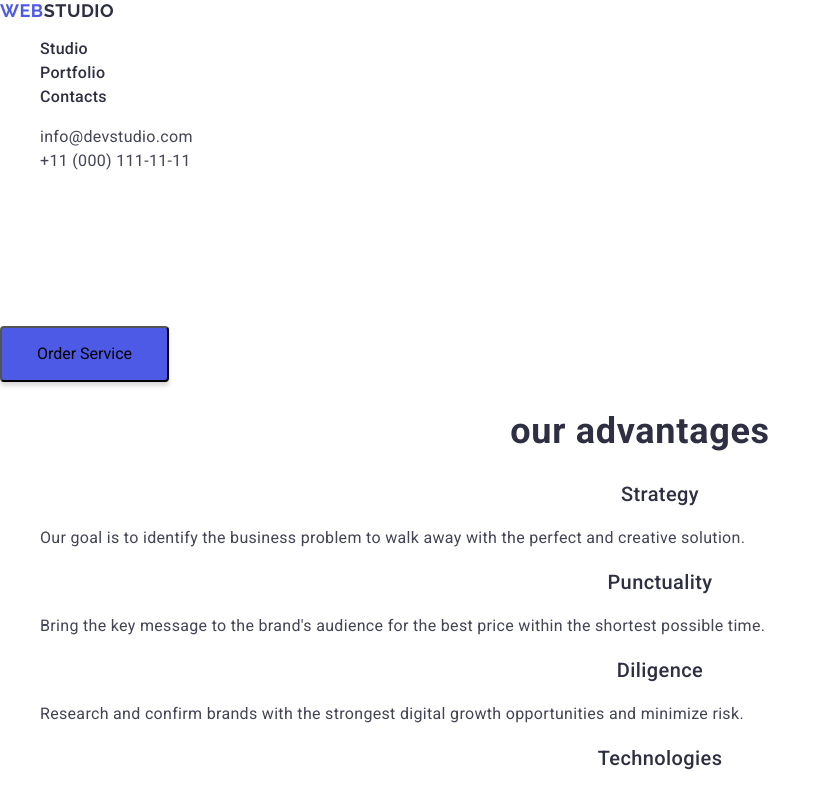
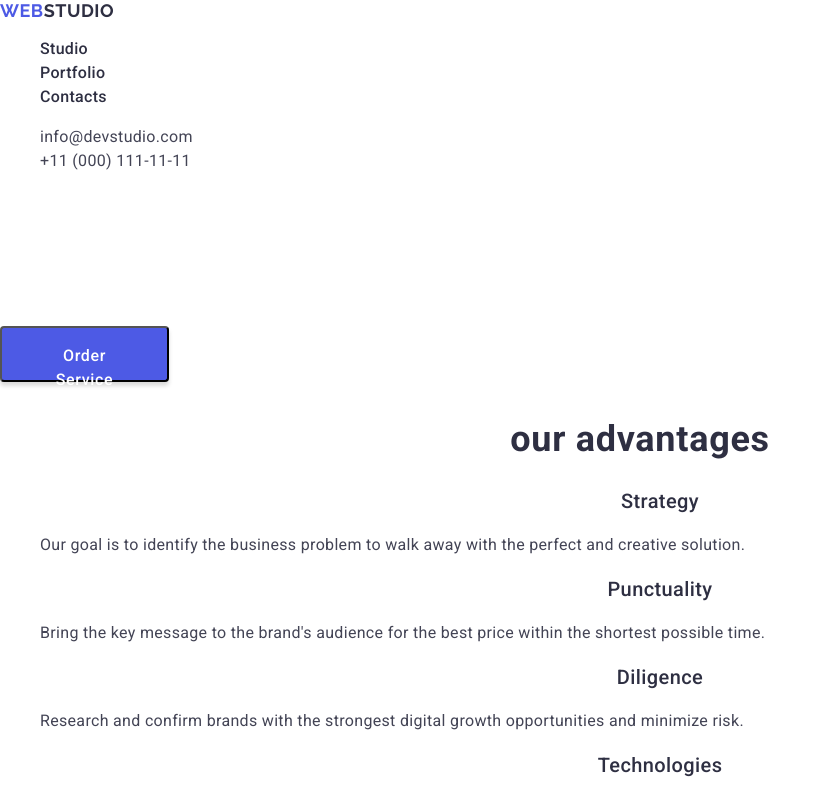
Before and after one commit to Vitalii-Khrabchuk/goit-markup-hw-02, a plain HTML site: page index.html in a window 1280 px wide. Shown: the top 787 px of the page, without its empty margins (0-831 px from the left). Drawn offline with nearby package versions, Linux system fonts and the light colour scheme.

Commit message:
add all files

```diff
--- a/css/styles.css
+++ b/css/styles.css
@@ -103,3 +103,11 @@ height: 56px;
 box-shadow: 0 4px 4px 0 rgba(0, 0, 0, 0.15);
 background: #4d5ae5;
 }
+
+.heading-xl-button-title{
+font-weight: 500;
+font-size: 16px;
+line-height: 1.5;
+letter-spacing: 0.04em;
+color: #fff;
+}
--- a/index.html
+++ b/index.html
@@ -37,7 +37,7 @@
     <main>
         <section>
           <h1 class="heading-xl">Effective Solutions for Your Business</h1>
-          <button class="heading-xl-button" type="button">Order Service</button>
+          <button class="heading-xl-button" type="button"><span class="heading-xl-button-title">Order Service</span></button>
         </section>
 
         <section>
```
